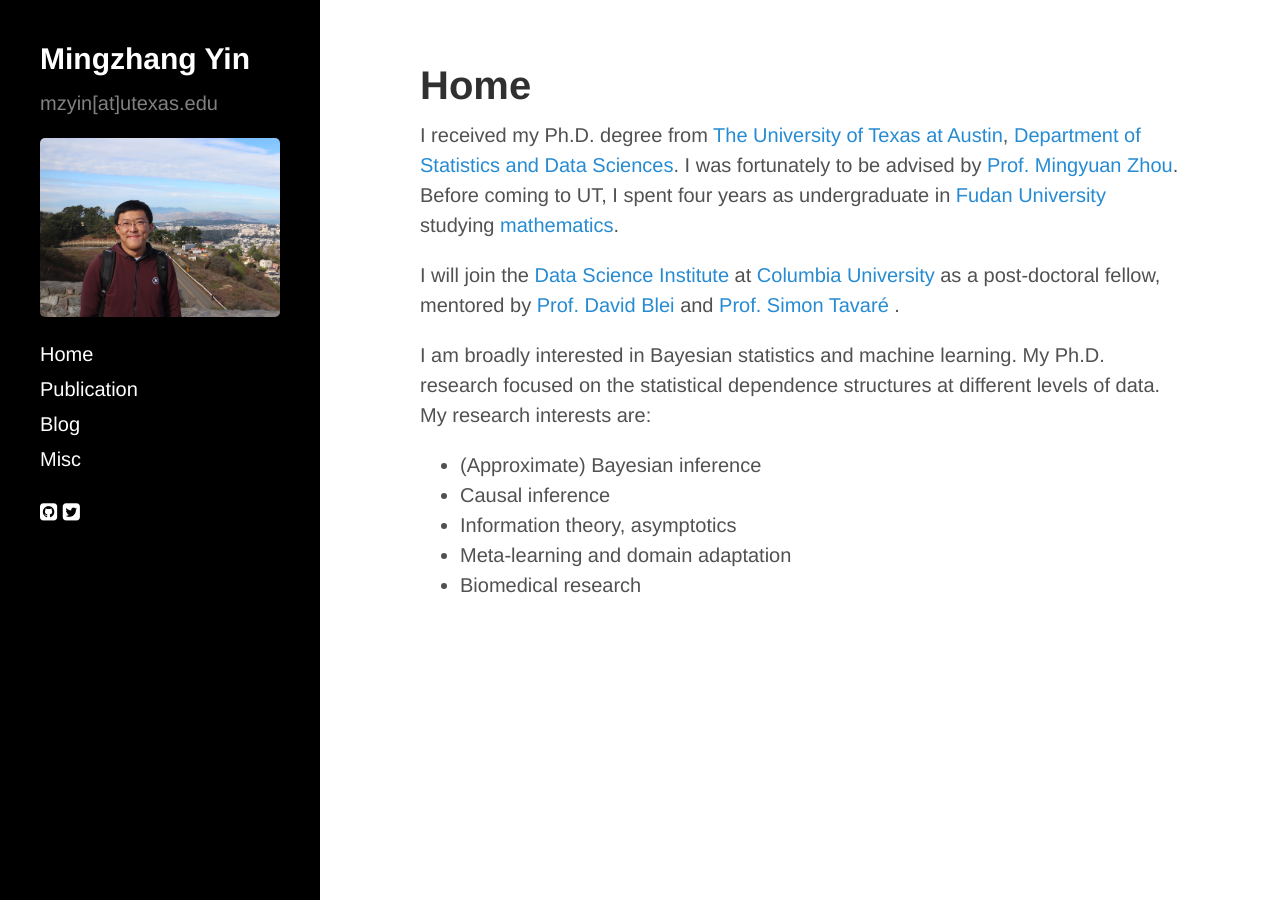
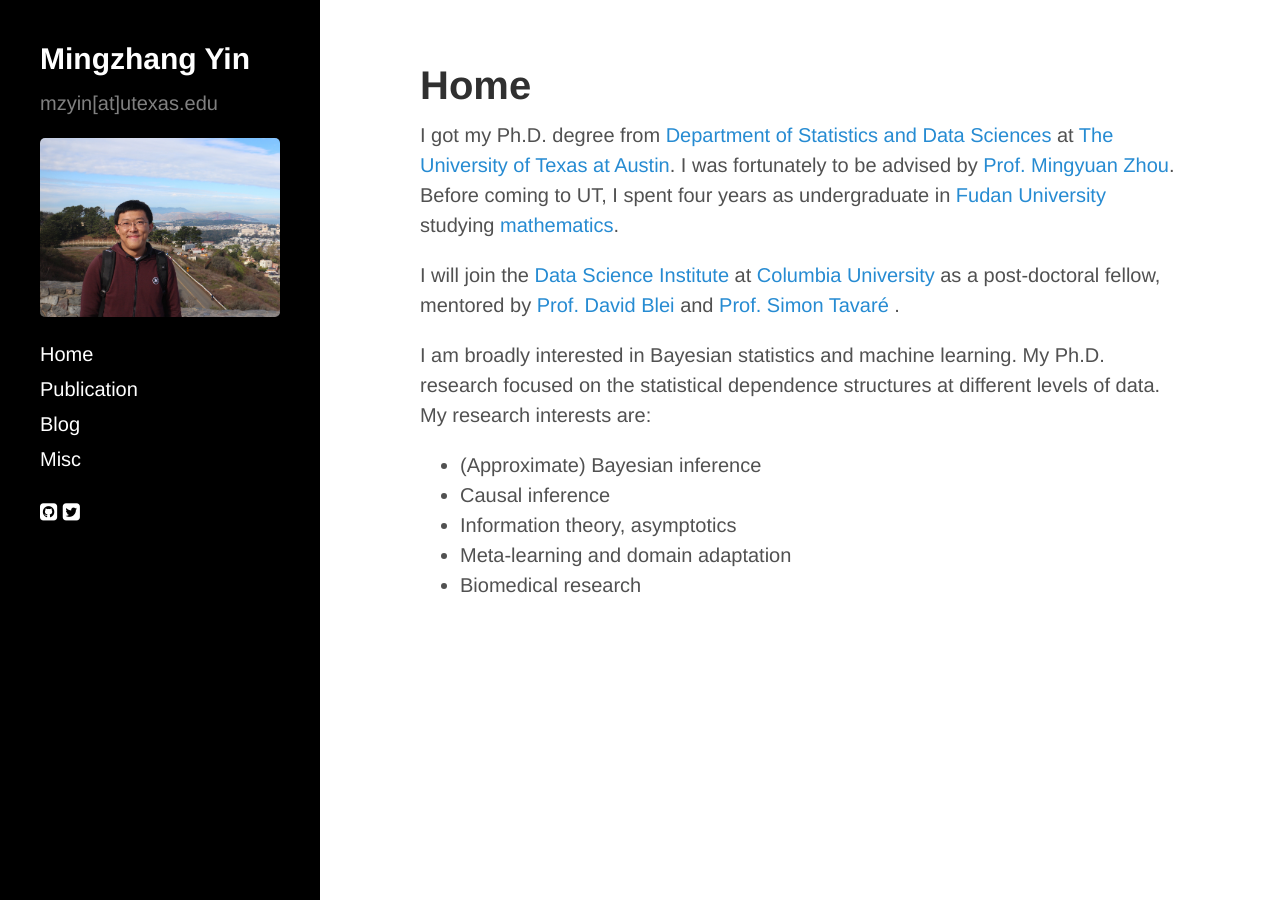
Before and after one commit to mingzhang-yin/mingzhang-yin.github.io, a Jekyll site: the page built from index.md, in a window 1280 px wide. Built offline with Jekyll 4.4.1, drawn with Linux system fonts in a browser that asks for light colours; nearby versions of some CDN libraries.

Commit message:
Update index.md

```diff
--- a/index.md
+++ b/index.md
@@ -10,8 +10,8 @@
 <div>
 <div class="row">
   <p>
- I received my Ph.D. degree from
-  <a href="https://www.utexas.edu">The University of Texas at Austin</a>, <a href="https://stat.utexas.edu">Department of Statistics and Data Sciences</a>. I was fortunately to be advised by
+ I got my Ph.D. degree from <a href="https://stat.utexas.edu">Department of Statistics and Data Sciences</a> at
+  <a href="https://www.utexas.edu">The University of Texas at Austin</a>. I was fortunately to be advised by
   <a href="https://mingyuanzhou.github.io">Prof. Mingyuan Zhou</a>.  Before coming to UT, I spent four years as undergraduate in <a href="http://www.fudan.edu.cn/en/"> Fudan University</a> studying <a href="http://math.fudan.edu.cn/olden/Index.htm"> mathematics</a>. </p>
 
   <p> I will join the <a href="https://datascience.columbia.edu">Data Science Institute </a> at <a href="https://www.columbia.edu">Columbia University </a> as a post-doctoral fellow, mentored by <a href="http://www.cs.columbia.edu/~blei/">Prof. David Blei </a> and <a href="http://stat.columbia.edu/department-directory/name/simon-tavare/">Prof. Simon Tavaré </a>.</p>
```
